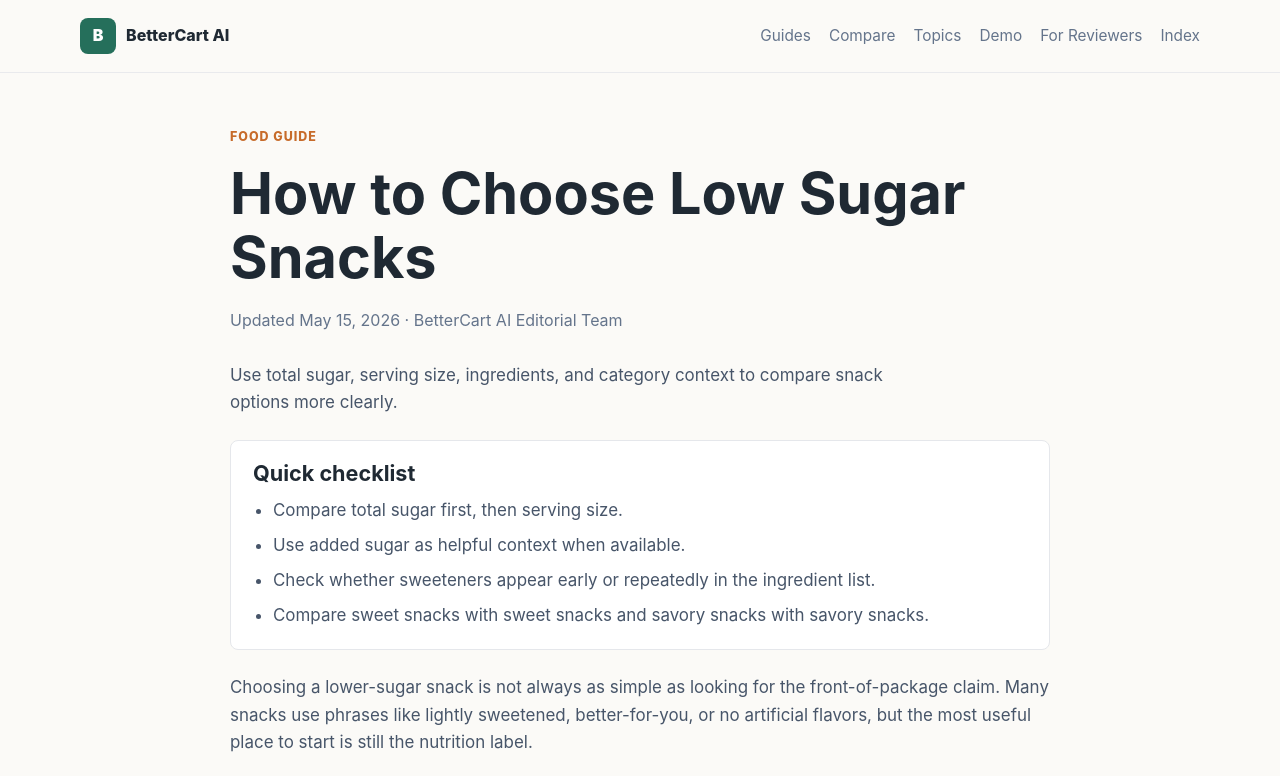
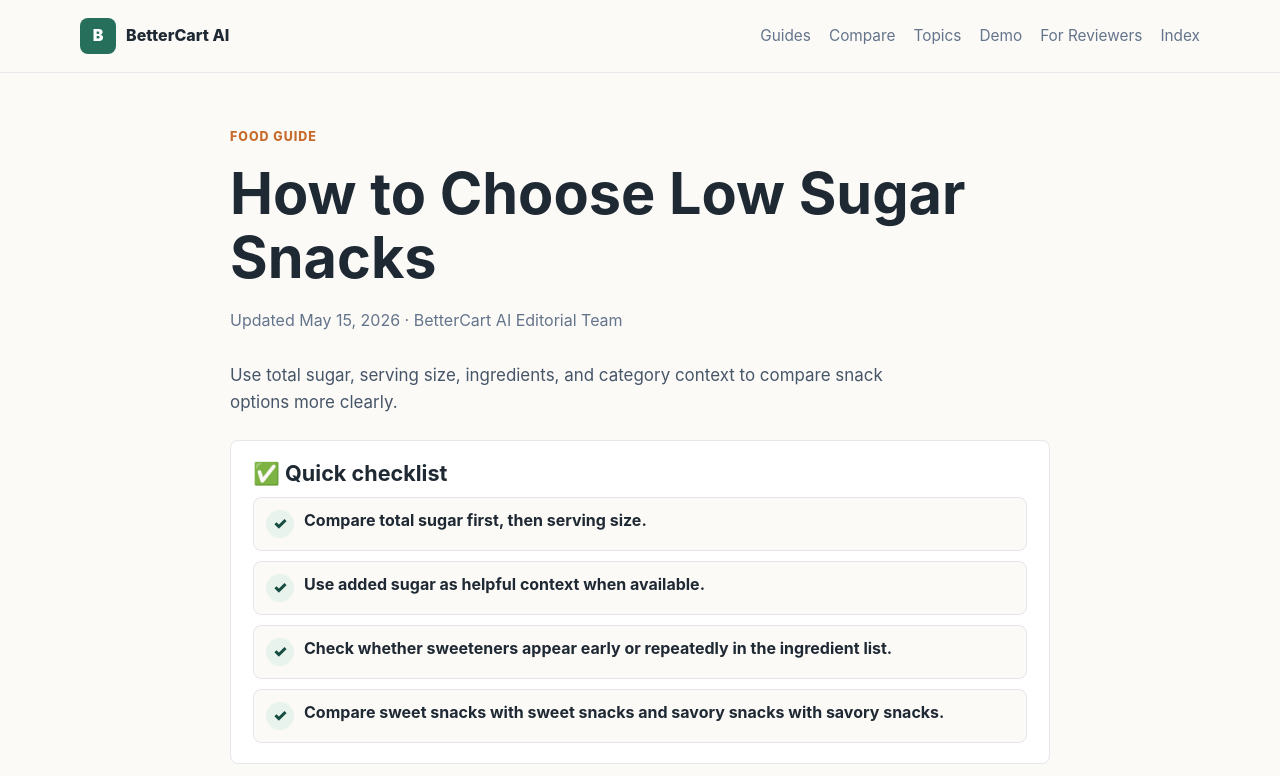
Before and after one commit to Astalos11/bettercart-ai-approval-site, a Next.js app: page /guides/how-to-choose-low-sugar-snacks in a window 1280 px wide. Shown: the top 776 px of the page. Built offline with nearby package versions, Linux system fonts and the light colour scheme; no server answers.

Commit message:
Make guide checklists more visual

```diff
--- a/app/globals.css
+++ b/app/globals.css
@@ -639,6 +639,37 @@ h3 {
   margin-top: 8px;
 }
 
+.checklist-grid {
+  display: grid;
+  gap: 10px;
+}
+
+.checklist-grid div {
+  display: grid;
+  grid-template-columns: 28px 1fr;
+  gap: 10px;
+  align-items: start;
+  background: #fbfaf7;
+  border: 1px solid var(--line);
+  border-radius: 8px;
+  padding: 12px;
+}
+
+.checklist-grid span {
+  width: 28px;
+  height: 28px;
+  display: grid;
+  place-items: center;
+  border-radius: 999px;
+  background: var(--soft-green);
+  color: var(--green-dark);
+  font-weight: 900;
+}
+
+.checklist-grid strong {
+  line-height: 1.35;
+}
+
 .link-list {
   display: flex;
   flex-wrap: wrap;
--- a/app/guides/[slug]/page.jsx
+++ b/app/guides/[slug]/page.jsx
@@ -55,12 +55,15 @@ export default function GuidePage({ params }) {
       <p className="lead">{guide.excerpt}</p>
       {guide.checklist?.length ? (
         <div className="callout">
-          <h2>Quick checklist</h2>
-          <ul>
+          <h2>✅ Quick checklist</h2>
+          <div className="checklist-grid">
             {guide.checklist.map((item) => (
-              <li key={item}>{item}</li>
+              <div key={item}>
+                <span aria-hidden="true">✓</span>
+                <strong>{item}</strong>
+              </div>
             ))}
-          </ul>
+          </div>
         </div>
       ) : null}
       {guide.body.map((paragraph) => (
```
